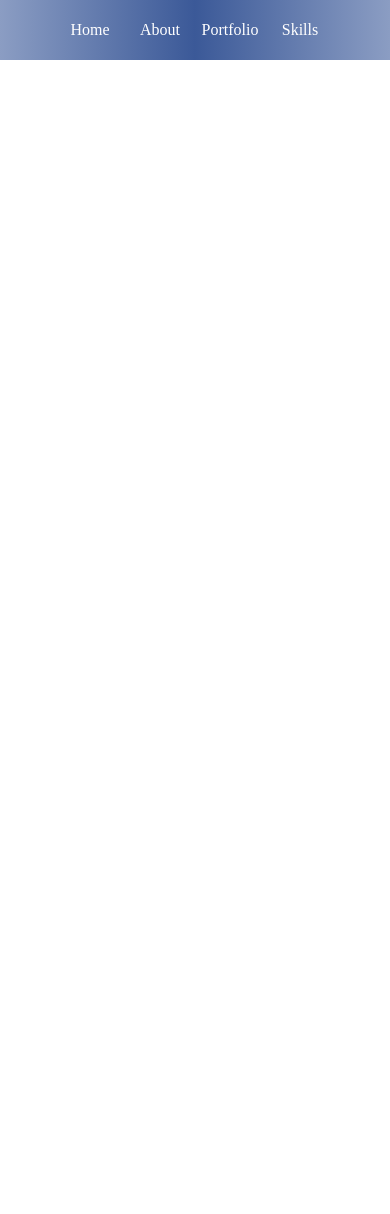
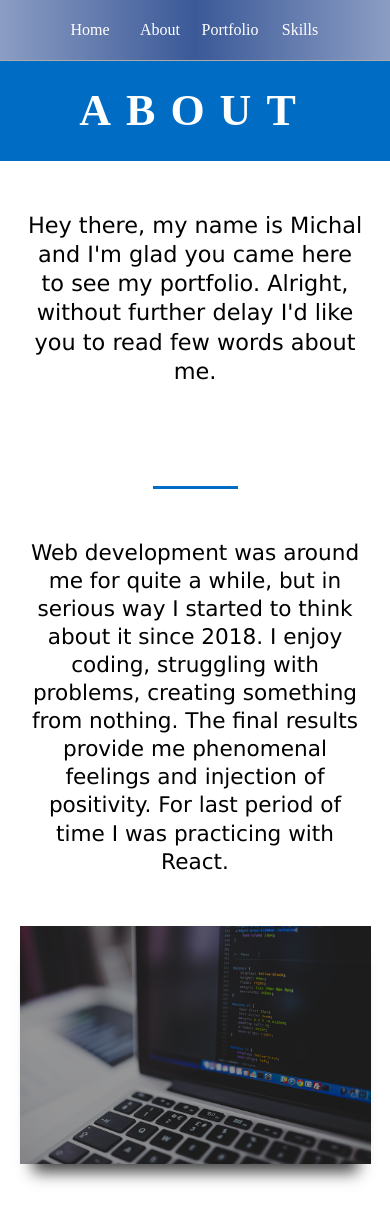
Before and after one commit to klauza/animated-business-app, a React (Create React App) app: page /about in a window 390 px wide. Before the commit the page ends 844 px from the top, so only its background shows below. Built offline with nearby package versions, Linux system fonts and the light colour scheme.

Commit message:
about page added

```diff
--- a/src/components/layout/About.js
+++ b/src/components/layout/About.js
@@ -1,5 +1,5 @@
 import React, { Component } from 'react'
-
+import image from '../../media/about-pc.jpeg'
 
 
 
@@ -18,8 +18,13 @@ export default class About extends Component {
 
 
     return (
-      <div>
-      </div>
+  	<section className="about">
+      <p className="about__top">Hey there, my name is Michal and I'm glad you came here to see my portfolio. Alright, without further delay I'd like you to read few words about me.</p>
+      <h1 className="about__mid"><span>ABOUT</span></h1>
+      <h1 className="about__mid-right"><span>ME</span></h1>
+      <p className="about__bottom">Web development was around me for quite a while, but in serious way I started to think about it since 2018. I enjoy coding, struggling with problems, creating something from nothing. The final results provide me phenomenal feelings and injection of positivity. For last period of time I was practicing with React. </p>
+      <figure><img src={image} alt="" className="about__image" /></figure>
+    </section>
     )
   }
 }
--- /dev/null
+++ b/src/css/sass/_about.scss
@@ -0,0 +1,238 @@
+.about{
+  border-top: 1px solid rgba(0, 0, 0, 0.329);
+  min-height: 90vh;
+  //border: 5px solid black;
+  //background: white;
+
+  width: 90%;
+  margin: 0 auto;
+  padding: 200px 0;
+
+  display: grid;
+
+  grid-template-columns: repeat(6, 1fr);
+  grid-template-rows: auto;
+
+
+
+
+  &__top{
+      font-family: Verdana;
+
+      grid-column: 1 / 3;
+      grid-row: 1 / 2;
+      text-align: left;
+
+      margin: 10px 25px;
+      position: relative;
+      line-height: 1.3em;
+
+      font-size: 1.75vw;
+      @media screen and (min-width:1335px){
+          font-size: 1.4em;
+      }
+      @media screen and (min-width:1930px){
+          font-size: 2em;
+      }
+
+      &::after{
+          content:'';
+          position: absolute;
+          margin-top: 50px;
+          margin-left: 4vw;
+          display: block;
+          height: 3px;
+          width: 15%;
+          background: rgb(1, 108, 196);
+      }
+  }
+
+  &__mid{
+      grid-column: 2 / 4;
+      grid-row: 2 / 3;
+      font-size: 5em;
+      text-align: center;
+      position: relative;
+      height: 100px;
+      color: white;
+
+
+      &::after{
+          content:'';
+          display: block;
+          width: 100%;
+          height:100%;
+          position: absolute;
+          top: 0;
+          left: 50%;
+          transform: translateX(-50%);
+          background: rgb(1, 108, 196);
+          border-radius: 3px;
+          border: 1px solid #016cc4;
+      }
+      span{
+          position: absolute;
+          left: 50%;
+          transform: translateX(-50%);
+          top: 0;
+          z-index: 10;
+          line-height: 100px;
+      }
+  }
+  // MID 2
+  &__mid-right{
+      grid-column: 5 / 7;
+      grid-row: 2 / 3;
+      font-size: 5em;
+      text-align: center;
+      position: relative;
+      height: 100px;
+      color: white;
+      align-self: center;
+
+
+      &::after{
+          content:'';
+          display: block;
+          width: 40%;
+          height:100%;
+          position: absolute;
+          top: 0;
+          left: 50%;
+          transform: translateX(-50%);
+          background: rgb(1, 108, 196);
+          border-radius: 3px;
+          border: 1px solid #016cc4;
+      }
+      span{
+          position: absolute;
+          left: 50%;
+          transform: translateX(-50%);
+          top: 0;
+          z-index: 10;
+          line-height: 100px;
+          text-indent: -1vw;
+      }
+  }
+  // MID 2 END
+
+  &__bottom{
+      font-family: Verdana;
+
+      grid-column: 1 / 3;
+
+      margin: 10px 25px;
+
+      font-size: 1.75vw;
+      line-height: 1.3em;
+      @media screen and (min-width:1200px){
+          font-size: 1.4em;
+      }
+      @media screen and (min-width:1930px){
+          font-size: 2em;
+      }
+
+  }
+
+
+  figure{
+      grid-column: 3 / 6;
+      grid-row: 1 / 6;
+      width: 100%;
+      height: 100%;
+      position: relative;
+      box-shadow: 0px 21px 15px -13px rgba(0,0,0,0.75);
+
+
+  }
+
+  &__image{
+      width: 100%;
+      height: 100%;
+      object-fit: cover;
+      filter: brightness(60%);
+
+  }
+
+
+}
+@media(max-width: 60em){
+  .about{
+      width: 100%;
+      margin: 0 auto;
+      padding: 0 0 50px 0;
+
+      grid-template-columns: 1fr;
+      grid-template-rows: auto;
+      &__top{
+          grid-column: 1;
+          grid-row: 2;
+          text-align: center;
+
+          margin: 50px 25px;
+          font-size: 1.4em;
+
+
+          &::after{
+              display: none;
+          }
+      }
+
+      &__mid{
+          grid-column: 1;
+          grid-row: 1;
+          font-size: 2.75em;
+          letter-spacing: 15px;
+
+          &::after{
+              width: 100%;
+              border-radius: 0;
+              border: 0;
+          }
+
+      }
+
+      &__mid-right{
+          display: none;
+      }
+
+
+
+
+      &__bottom{
+
+          text-align: center;
+          grid-column: 1;
+          grid-row: auto;
+          margin: 50px 25px;
+          font-size: 1.35em;
+
+          &::before{
+              content:'';
+              display: block;
+              height: 3px;
+              width: 25%;
+              background: rgb(1, 108, 196);
+              margin: 0px auto 50px auto;
+          }
+      }
+
+      figure{
+          grid-column: 1;
+          grid-row: auto;
+          width: 90%;
+          margin: 0 auto;
+
+      }
+
+      &__image{
+          width: 100%;
+          height: 100%;
+          object-fit: cover;
+          filter: brightness(60%);
+      }
+
+
+
+  }
+}
--- a/src/css/style.scss
+++ b/src/css/style.scss
@@ -1,3 +1,4 @@
 @import 'sass/navbar';
 @import 'sass/home';
+@import 'sass/about';
 @import 'sass/github';
--- a/src/style.css
+++ b/src/style.css
@@ -21,6 +21,176 @@
 
 .container-home h1 {
   color: red; }
+
+.about {
+  border-top: 1px solid rgba(0, 0, 0, 0.329);
+  min-height: 90vh;
+  width: 90%;
+  margin: 0 auto;
+  padding: 200px 0;
+  display: grid;
+  grid-template-columns: repeat(6, 1fr);
+  grid-template-rows: auto; }
+  .about__top {
+    font-family: Verdana;
+    grid-column: 1 / 3;
+    grid-row: 1 / 2;
+    text-align: left;
+    margin: 10px 25px;
+    position: relative;
+    line-height: 1.3em;
+    font-size: 1.75vw; }
+    @media screen and (min-width: 1335px) {
+      .about__top {
+        font-size: 1.4em; } }
+    @media screen and (min-width: 1930px) {
+      .about__top {
+        font-size: 2em; } }
+    .about__top::after {
+      content: '';
+      position: absolute;
+      margin-top: 50px;
+      margin-left: 4vw;
+      display: block;
+      height: 3px;
+      width: 15%;
+      background: #016cc4; }
+  .about__mid {
+    grid-column: 2 / 4;
+    grid-row: 2 / 3;
+    font-size: 5em;
+    text-align: center;
+    position: relative;
+    height: 100px;
+    color: white; }
+    .about__mid::after {
+      content: '';
+      display: block;
+      width: 100%;
+      height: 100%;
+      position: absolute;
+      top: 0;
+      left: 50%;
+      -webkit-transform: translateX(-50%);
+              transform: translateX(-50%);
+      background: #016cc4;
+      border-radius: 3px;
+      border: 1px solid #016cc4; }
+    .about__mid span {
+      position: absolute;
+      left: 50%;
+      -webkit-transform: translateX(-50%);
+              transform: translateX(-50%);
+      top: 0;
+      z-index: 10;
+      line-height: 100px; }
+  .about__mid-right {
+    grid-column: 5 / 7;
+    grid-row: 2 / 3;
+    font-size: 5em;
+    text-align: center;
+    position: relative;
+    height: 100px;
+    color: white;
+    align-self: center; }
+    .about__mid-right::after {
+      content: '';
+      display: block;
+      width: 40%;
+      height: 100%;
+      position: absolute;
+      top: 0;
+      left: 50%;
+      -webkit-transform: translateX(-50%);
+              transform: translateX(-50%);
+      background: #016cc4;
+      border-radius: 3px;
+      border: 1px solid #016cc4; }
+    .about__mid-right span {
+      position: absolute;
+      left: 50%;
+      -webkit-transform: translateX(-50%);
+              transform: translateX(-50%);
+      top: 0;
+      z-index: 10;
+      line-height: 100px;
+      text-indent: -1vw; }
+  .about__bottom {
+    font-family: Verdana;
+    grid-column: 1 / 3;
+    margin: 10px 25px;
+    font-size: 1.75vw;
+    line-height: 1.3em; }
+    @media screen and (min-width: 1200px) {
+      .about__bottom {
+        font-size: 1.4em; } }
+    @media screen and (min-width: 1930px) {
+      .about__bottom {
+        font-size: 2em; } }
+  .about figure {
+    grid-column: 3 / 6;
+    grid-row: 1 / 6;
+    width: 100%;
+    height: 100%;
+    position: relative;
+    box-shadow: 0px 21px 15px -13px rgba(0, 0, 0, 0.75); }
+  .about__image {
+    width: 100%;
+    height: 100%;
+    object-fit: cover;
+    -webkit-filter: brightness(60%);
+            filter: brightness(60%); }
+
+@media (max-width: 60em) {
+  .about {
+    width: 100%;
+    margin: 0 auto;
+    padding: 0 0 50px 0;
+    grid-template-columns: 1fr;
+    grid-template-rows: auto; }
+    .about__top {
+      grid-column: 1;
+      grid-row: 2;
+      text-align: center;
+      margin: 50px 25px;
+      font-size: 1.4em; }
+      .about__top::after {
+        display: none; }
+    .about__mid {
+      grid-column: 1;
+      grid-row: 1;
+      font-size: 2.75em;
+      letter-spacing: 15px; }
+      .about__mid::after {
+        width: 100%;
+        border-radius: 0;
+        border: 0; }
+    .about__mid-right {
+      display: none; }
+    .about__bottom {
+      text-align: center;
+      grid-column: 1;
+      grid-row: auto;
+      margin: 50px 25px;
+      font-size: 1.35em; }
+      .about__bottom::before {
+        content: '';
+        display: block;
+        height: 3px;
+        width: 25%;
+        background: #016cc4;
+        margin: 0px auto 50px auto; }
+    .about figure {
+      grid-column: 1;
+      grid-row: auto;
+      width: 90%;
+      margin: 0 auto; }
+    .about__image {
+      width: 100%;
+      height: 100%;
+      object-fit: cover;
+      -webkit-filter: brightness(60%);
+              filter: brightness(60%); } }
 
 #github-page {
   margin-top: 50px; }
```
Also changed, not shown: src/media/about-pc.jpeg (added).
